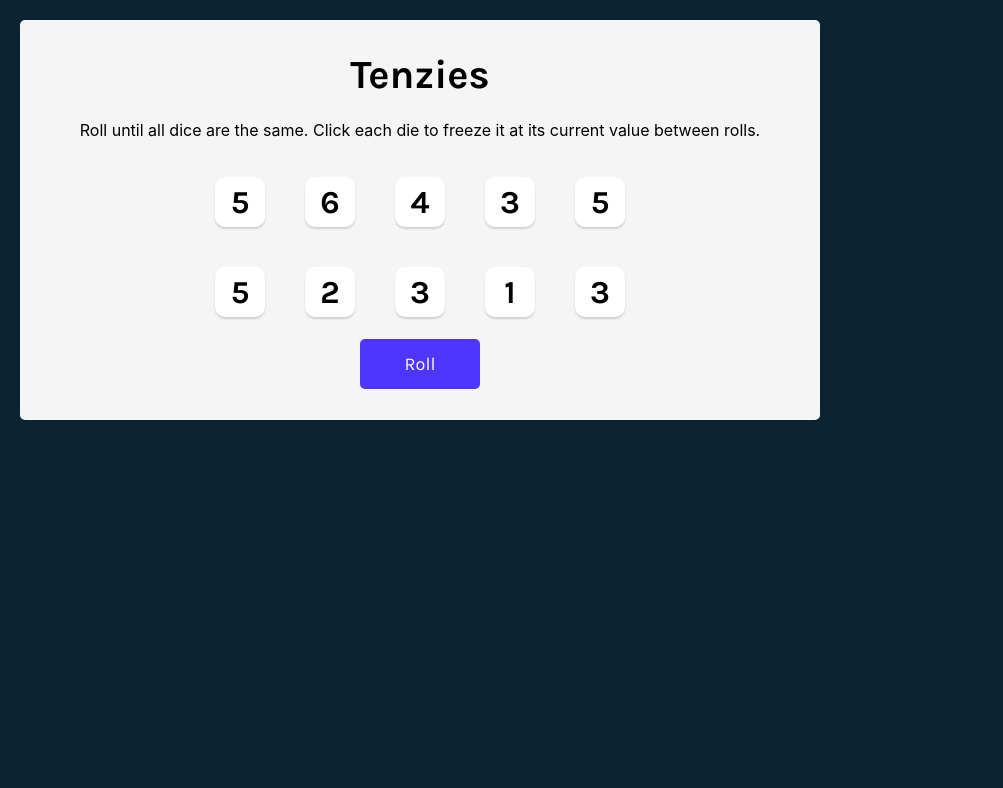
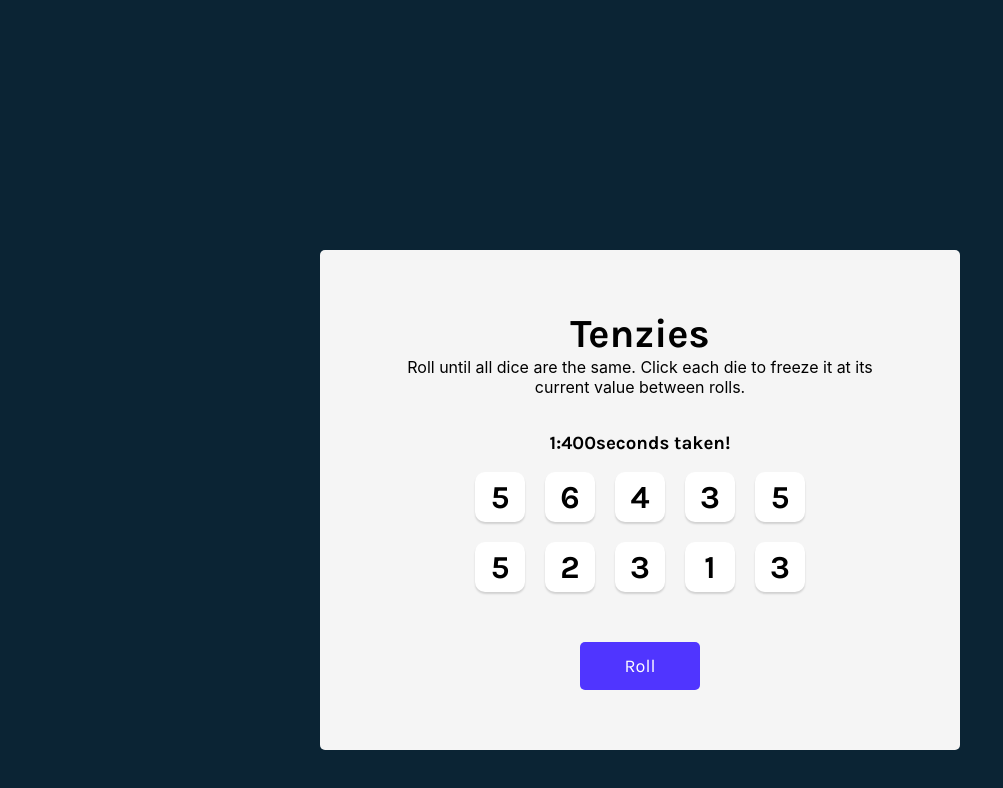
Before and after one commit to freecode23/tenzies, a React (Create React App) app: page / in a window 1280 px wide. Shown: the top 788 px of the page, without its empty margins (0-1003 px from the left). Built offline with nearby package versions, Linux system fonts and the light colour scheme.

Commit message:
added elapsed time

```diff
--- a/package.json
+++ b/package.json
@@ -11,6 +11,7 @@
     "react-confetti": "^6.1.0",
     "react-dom": "^18.1.0",
     "react-scripts": "5.0.1",
+    "use-elapsed-time": "^3.0.4",
     "web-vitals": "^2.1.4"
   },
   "scripts": {
--- a/src/App.js
+++ b/src/App.js
@@ -12,13 +12,14 @@ function getRandomInt(max) {
 function App() {
   // 1. init the state of the dice array. Lazy init
   const [diceStateArr, setDiceStateArr] = React.useState(() => initDiceArray());
-  const [tenzies, setTenzies] = React.useState(
-    {
-      win: false,
-      startTime: performance.now(),
-      endTime: 0,
-      elapsedTime: 0
-    });
+  const [tenzies, setTenzies] = React.useState(false);
+  const [duration, setDuration] = React.useState({
+    secondDisplay: 0,
+    msDisplay: 0,
+    msTotal: 0
+  });
+  const [isGameOn, setIsGameOn] = React.useState(() => { return true });
+
 
   // 2. generate new dice array - only called once
   // Start timer here
@@ -51,6 +52,14 @@ function App() {
       holdDice={setArrHoldDie} />
   });
 
+  function resetTimer() {
+    setDuration({
+      secondDisplay: 0,
+      msDisplay: 0,
+      msTotal: 0
+    });
+  }
+
   // 4. Check the winning state everytime diceState array changed
   // use useEffect because we are dealing with multiple states:
   // check dice array state, and set tenzies state
@@ -67,17 +76,8 @@ function App() {
 
     // If won
     if (allEqual && allHeld) {
-      setTenzies(prevTenzies => {
-        console.log("start time:" + prevTenzies.startTime);
-        console.log("end time:" + performance.now());
-        // get end time and elapsed time
-        return {
-          ...prevTenzies,
-          win: true,
-          endTime: performance.now(),
-          elapsedTime: Math.round((performance.now() - prevTenzies.startTime) / 1000)
-        }
-      });
+      setTenzies(true);
+      setIsGameOn(false);
     }
   }, [diceStateArr])
 
@@ -101,22 +101,42 @@ function App() {
     })
   }
 
+  React.useEffect(() => {
+    let interval = null;
+
+    // if game is on start counting
+    if (isGameOn) {
+      interval = setInterval(() => {
+        setDuration(prevDuration => {
+
+
+          return {
+            secondDisplay: (prevDuration.msTotal + 1) > 1000 ? Math.round((prevDuration.msTotal + 1) / 1000) : 0,
+            msDisplay: (prevDuration.msTotal + 1) % 1000,
+            msTotal: (prevDuration.msTotal + 1)
+          }
+
+        });
+      }, 1);
+
+      // clean up if
+    } else if (!isGameOn && (duration.msTotal !== 0)) {
+      clearInterval(interval);
+    }
+    return () => clearInterval(interval);
+  }, [isGameOn, duration]);
 
   // 5.2 called at every clicking "roll"
   function rollOrNewGame() {
-    // if tenzies (won)
-    if (tenzies.win === true) {
-      console.log("new game--->" + tenzies.startTime);
-      setTenzies({
-        win: false,
-        startTime: performance.now(),
-        endTime: 0,
-        elapsedTime: 0
-      });
+
+    // if play new Game after winning
+    if (tenzies === true) {
+      setTenzies(false);
+      resetTimer();
+      setIsGameOn(true);
       setDiceStateArr(initDiceArray)
 
     } else { //else roll
-
       // - get new diceArray
       setDiceStateArr(prevDiceArr => {
         // - return a new mapped dice
@@ -134,21 +154,25 @@ function App() {
         })
       })
     }
-
   }
 
-
   return (
-    <div>
+    <div className="main-container">
       <main>
         <h1 className="title">Tenzies</h1>
         <p className="instructions">Roll until all dice are the same. Click each die to freeze it at its current value between rolls.</p>
+        <div className="time-container">
+          <h3> {duration.secondDisplay}</h3>
+          <h3> : </h3>
+          <h3>{duration.msDisplay}</h3>
+          <h3>seconds taken!</h3>
+        </div>
         <div className="die-container">
           {dieJSXElements}
         </div>
         {/* onclick only takes void function */}
-        <button onClick={rollOrNewGame}>{tenzies.win ? "New Game" : "Roll"}</button>
-        {tenzies.win && <Confetti /> && <p>{tenzies.elapsedTime} seconds taken!</p>}
+        <button onClick={rollOrNewGame}>{tenzies ? "New Game" : "Roll"}</button>
+        {tenzies && <Confetti />}
       </main >
     </div >
   );
--- a/src/index.css
+++ b/src/index.css
@@ -1,7 +1,6 @@
 body {
     margin: 0;
     background-color: #0B2434;
-    padding: 20px;
     font-family: "Karla";
 }
 
@@ -21,12 +20,23 @@ body {
     text-align: center;
 }
 
+.main-container {
+    display: grid;
+    grid-template: 1fr 2fr 1fr/ 1fr 2fr 1fr;
+    /* - align the number to the center (horizontally) */
+    justify-content: center;
+    /* - align the number to the center (vertically) */
+    align-items: center;
+}
+
 main {
+    grid-row: 2/3;
+    grid-column: 2/3;
     background-color: #F5F5F5;
-    height: 400px;
-    max-width: 800px;
+    height: 500px;
+    max-width: 700px;
     border-radius: 5px;
-    padding: 20px;
+    padding: 60px;
     /* FLEX menu: */
     display: flex;
     /* spread evenly in column */
@@ -43,7 +53,7 @@ main {
     display: grid;
     /* 2 rows each of size auto. 5 column will fill up  */
     grid-template: auto auto / repeat(5, 1fr);
-    grid-gap: 40px;
+    grid-gap: 20px;
 }
 
 .die-face {
@@ -69,6 +79,7 @@ main {
 button {
     height: 50px;
     width: 120px;
+    margin-top: 50px;
     background-color: #5035FF;
     color: white;
     border-radius: 5px;
@@ -85,3 +96,7 @@ button:focus {
 button:active {
     box-shadow: inset 5px 5px 10px -3px rgba(0, 0, 0, 0.7);
 }
+
+.time-container {
+    display: flex;
+}
```
Also changed, not shown: 1 other file (tests, documents, lock files or other folders).
